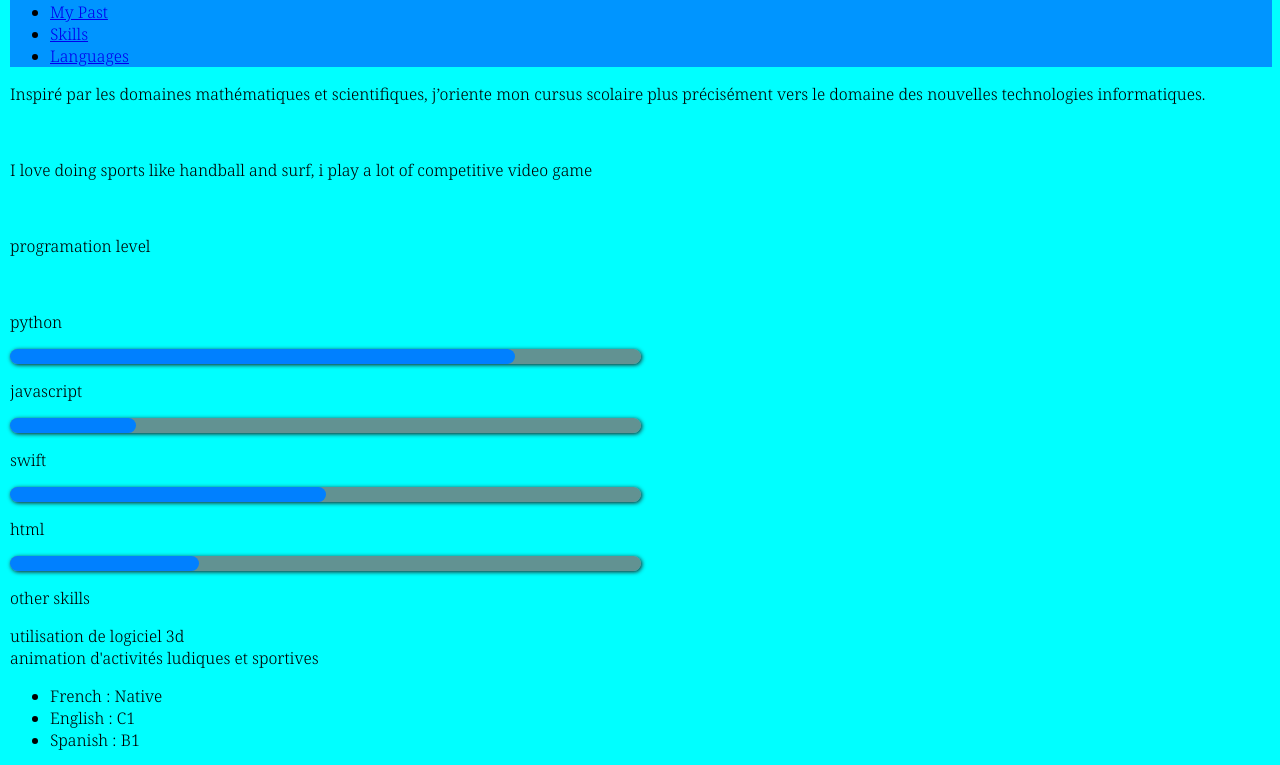
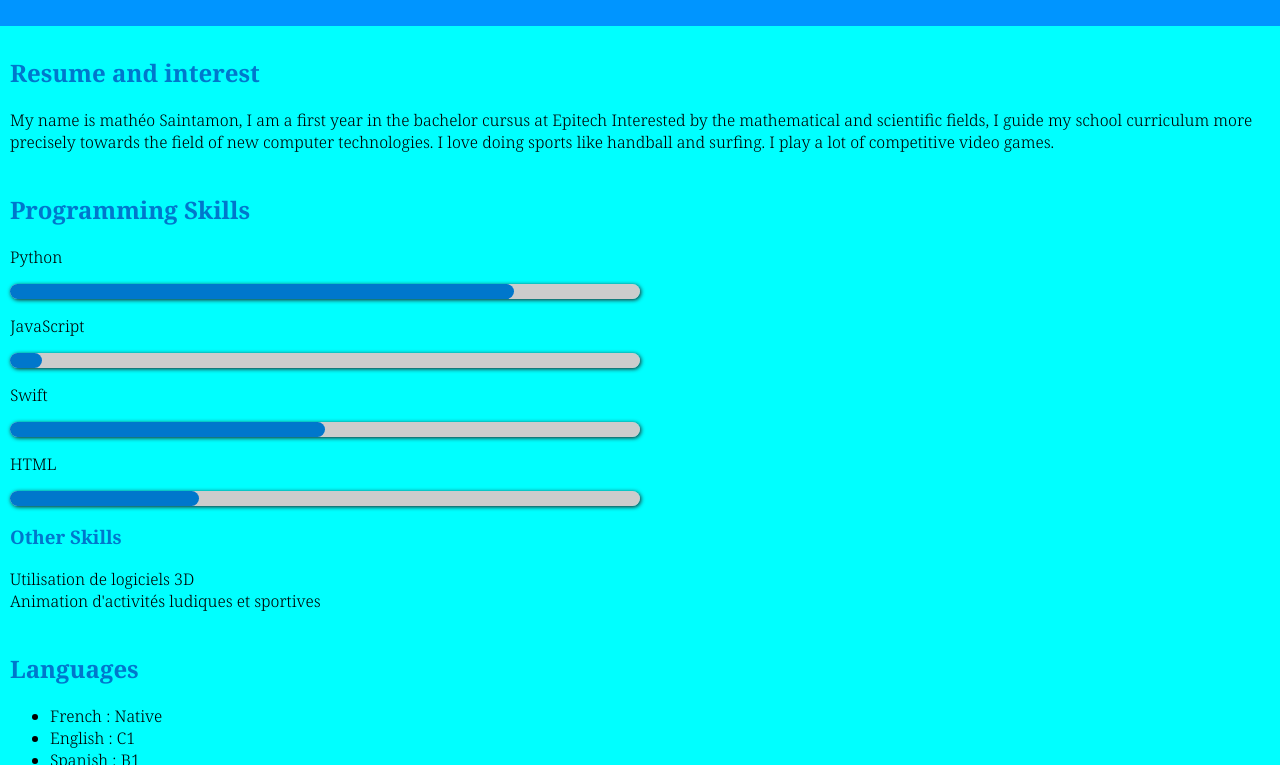
Before and after one commit to Mats3007/CV, a plain HTML site: page resume.html in a window 1280 px wide. Shown: the part 115-880 px from the top of the page. Drawn offline with Linux system fonts and the light colour scheme.

Commit message:
deleted:    contact.html 	modified:   past.html 	modified:   paststyle.css 	modified:   resume.html 	modified:   style.css

```diff
--- a/paststyle.css
+++ b/paststyle.css
@@ -1,24 +1,88 @@
-@font-face {
-     font-family: "font1";
-     src: url("font/DejavuSerif-lLyZ.ttf");
+.noto-serif {
+  font-family: "Noto Serif", serif;
+  font-optical-sizing: auto;
+  font-weight: 300;
+  font-style : normal;
+  font-variation-settings: "wdth" 300;
+}
+body{
+     margin: 0;
+     padding: 0;
+     background-color: aqua;
 }
 
-.font1 {
-     font-family: "font1";
+header {
+  background-color: #0095ff;
+  color: white;
+  padding: 20px;
+  text-align: center;
 }
 
-h1{
+header h1 {
+  margin: 10px 0;
+}
+
+header ul {
+  list-style: none;
+  padding: 0;
+  margin-top: 10px;
+  display: flex;
+  justify-content: center;
+  gap: 20px;
+}
+
+header ul li a {
+  color: white;
+  text-decoration: none;
+  font-weight: bold;
+  transition: transform 0.2s, color 0.2s;
+}
+
+main{
+  padding:10px;
+}
+
+.hover:hover {
+  transform: scale(1.1);
+  color: yellow;
+}
+
+section {
+  margin-bottom: 40px;
+}
+
+section h2, section h3 {
+  color: #0077cc;
+}
+
+.progress {
+  border-radius: 10px;
+  width: 50%;
+  height: 15px;
+  box-shadow: 1px 1px 4px rgb(33, 32, 32);
+}
+progress::-webkit-progress-bar {
+  background-color: #ccc;
+  border-radius: 10px;
 
 }
-
-h2{
-
+progress::-webkit-progress-value {
+     background-color: #0077cc;
+     border-radius: 10px;
 }
 
-h3{
-
+footer {
+  background-color: #004466;
+  color: white;
+  text-align: center;
+  padding: 20px;
 }
 
-h4{
+footer a {
+  color: #00ccff;
+  text-decoration: none;
+}
 
+footer a:hover {
+  text-decoration: underline;
 }
--- a/resume.html
+++ b/resume.html
@@ -11,57 +11,64 @@
     <header>
         <div class="photo">
         </div>
-        <h1 class="font1">Mathéo Saintamon</h1>
+        <h1 >Mathéo Saintamon</h1>
         <ul >
-            <li><a lass="hover" href="#resume">Resume</a></li>
-            <li><a href="#interser">Interest</a></li>
-            <li><a href="past.html">My Past</a></li>
-            <li><a href="#skills">Skills</a></li>
-            <li><a href="#languages">Languages</a></li>
+            <li><a class="hover" href="#resume.html">Main</a></li>
+            <li><a class="hover" href="#resume">Resume</a></li>
+            <li><a class="hover" href="past.html">My Past</a></li>
+            <li><a class="hover" href="#skills">Skills</a></li>
+            <li><a class="hover" href="#languages">Languages</a></li>
         </ul>
     </header>
-    <div>
-        <P class="resume">
-            Inspiré par les domaines mathématiques et scientifiques, j’oriente
-            mon cursus scolaire plus précisément vers le domaine des nouvelles
-            technologies informatiques.</P><br>
+    <main>
+        <section id="resume">
+        <h2>Resume and interest</h2>
+        <p>
+            My name is mathéo Saintamon, I am a first year in the bachelor cursus at Epitech
+            Interested by the mathematical and scientific fields, I guide my school curriculum more precisely towards the field of new computer technologies.
+            I love doing sports like handball and surfing. I play a lot of competitive video games.
+        </p>
+        </section>
 
-        <p class="interest">
-            I love doing sports like handball and surf, i play a lot of competitive video game
-        </p><br>
-
-        <P class="skills">
-            programation level
-        </P><br>
-        <p>python </p>
+        <section id="skills">
+        <h2>Programming Skills</h2>
+        <p>Python</p>
         <progress class="progress" max="100" value="80">80%</progress>
 
-        <p>javascript </p>
-        <progress class="progress" max="100" value="20">20%</progress>
+        <p>JavaScript</p>
+        <progress class="progress" max="100" value="5">5%</progress>
 
-        <p>swift </p>
+        <p>Swift</p>
         <progress class="progress" max="100" value="50">50%</progress>
 
-        <p>html </p>
-        <progress class="progress"  max="100" value="30">30%</progress>
+        <p>HTML</p>
+        <progress class="progress" max="100" value="30">30%</progress>
 
-        <p>other skills</p>
-        <p>utilisation de logiciel 3d <br>
-            animation d'activités ludiques et sportives
+        <h3>Other Skills</h3>
+        <p>
+            Utilisation de logiciels 3D<br>
+            Animation d'activités ludiques et sportives
+        </p>
+        </section>
 
-        </p>
-        <P class="languages">
-            <ul>
-                <li>French : Native</li>
-                <li>English : C1</li>
-                <li>Spanish : B1</li>
-            </ul>
-        </P><br>
-        <footer><p>contact Me at :</p><br>
-            <a href="mailto:matheo.saintamon@epitech.eu">matheo.saintamon@epitech.eu</a><br>
-            <a href="tel:+33766574957">+33 7 66 57 49 57</a>
+        <section id="languages">
+        <h2>Languages</h2>
+        <ul>
+            <li>French : Native</li>
+            <li>English : C1</li>
+            <li>Spanish : B1</li>
+        </ul>
+        </section>
+  </main>
+        <footer>
+            <h3>Contact me :</h3>
+            <form action="/ma-page-de-traitement" method="post">
+                <label for="name">Nom&nbsp;:</label>
+                <input type="text" id="name" name="user_name" /><br>
+                <label for="mail">E-mail&nbsp;:</label>
+                <input type="email" id="mail" name="user_mail" /><br>
+                <label for="msg">Message&nbsp;:</label>
+                <textarea id="msg" name="user_message"></textarea><br>
+            </form>
         </footer>
-    </div>
-
-
 </body>
--- a/style.css
+++ b/style.css
@@ -1,43 +1,91 @@
+
 .noto-serif {
   font-family: "Noto Serif", serif;
   font-optical-sizing: auto;
   font-weight: 300;
   font-style : normal;
-  font-variation-settings:
-  "wdth" 300;
+  font-variation-settings: "wdth" 300;
 }
 
 
 body{
-     margin-left: 10px;
+     margin: 0;
+     padding: 0;
      background-color: aqua;
 }
 
-header{
-     background-color: rgb(0, 149, 255);
+header {
+  background-color: #0095ff;
+  color: white;
+  padding: 20px;
+  text-align: center;
 }
-.hover:hover{
-     transform:scale(1.02)
 
+header h1 {
+  margin: 10px 0;
+}
+
+header ul {
+  list-style: none;
+  padding: 0;
+  margin-top: 10px;
+  display: flex;
+  justify-content: center;
+  gap: 20px;
+}
+
+header ul li a {
+  color: white;
+  text-decoration: none;
+  font-weight: bold;
+  transition: transform 0.2s, color 0.2s;
+}
+
+main{
+  padding:10px;
+}
+
+.hover:hover {
+  transform: scale(1.1);
+  color: yellow;
+}
+
+section {
+  margin-bottom: 40px;
+}
+
+section h2, section h3 {
+  color: #0077cc;
 }
 
 .progress {
   border-radius: 10px;
   width: 50%;
   height: 15px;
-  margin-left: 0px;
   box-shadow: 1px 1px 4px rgb(33, 32, 32);
 }
 progress::-webkit-progress-bar {
-  background-color: rgba(123, 120, 120, 0.803);
+  background-color: #ccc;
   border-radius: 10px;
 
 }
 progress::-webkit-progress-value {
-     background-color: rgb(0, 128, 255);
-     border-top-left-radius: 10px;
-     border-bottom-left-radius: 10px;
-     border-top-right-radius: 10px;
-     border-bottom-right-radius: 10px;
+     background-color: #0077cc;
+     border-radius: 10px;
+}
 
+footer {
+  background-color: #004466;
+  color: white;
+  text-align: center;
+  padding: 20px;
 }
+
+footer a {
+  color: #00ccff;
+  text-decoration: none;
+}
+
+footer a:hover {
+  text-decoration: underline;
+}
```
Also changed, not shown: past.html (+27 -11 lines), contact.html (deleted).
